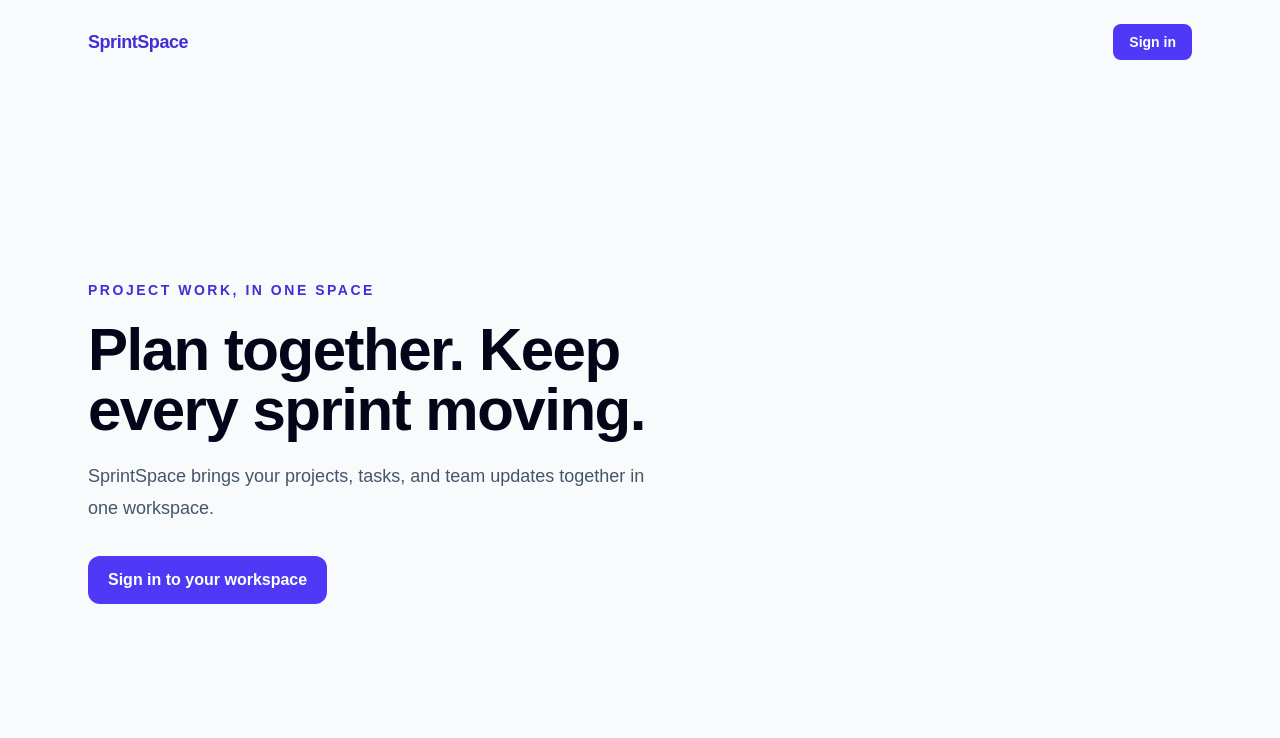
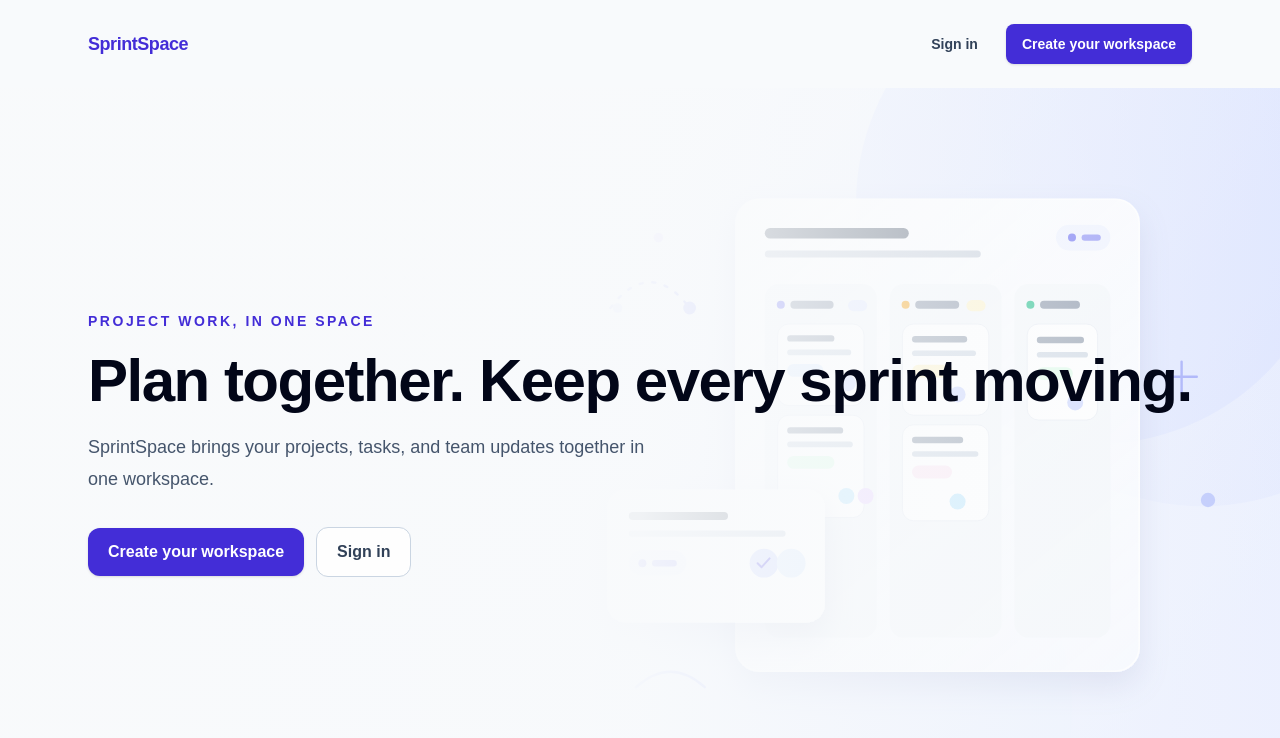
Before and after one commit to Sanku1299/SprintSpace, a Next.js app: page / in a window 1280 px wide. Shown: the top 738 px of the page. Built offline with nearby package versions, Linux system fonts and the light colour scheme; no server answers.

Commit message:
Add workspace signup CTA and hero background

```diff
--- a/src/app/(marketing)/page.tsx
+++ b/src/app/(marketing)/page.tsx
@@ -23,36 +23,56 @@ async function HomePageContent() {
   const session = await auth();
 
   return (
-    <main className="flex min-h-screen flex-col bg-slate-50 text-slate-950">
-      <header className="mx-auto flex w-full max-w-6xl items-center justify-between px-6 py-6">
+    <main className="flex min-h-screen flex-col overflow-hidden bg-slate-50 text-slate-950">
+      <header className="relative z-10 mx-auto flex w-full max-w-6xl items-center justify-between px-6 py-6">
         <Link href="/" className="text-lg font-bold tracking-tight text-indigo-700">
           SprintSpace
         </Link>
+        <nav className="flex items-center gap-3" aria-label="Account">
           {session?.user ? (
             <Link
               href="/dashboard"
-            className="rounded-lg bg-indigo-600 px-4 py-2 text-sm font-semibold text-white transition hover:bg-indigo-700 focus:outline-none focus:ring-4 focus:ring-indigo-200"
+              className="rounded-lg bg-indigo-700 px-4 py-2.5 text-sm font-semibold text-white shadow-sm transition hover:bg-indigo-800 focus:outline-none focus:ring-4 focus:ring-indigo-200"
             >
               Open dashboard
             </Link>
           ) : (
+            <>
               <Link
                 href="/login"
-            className="rounded-lg bg-indigo-600 px-4 py-2 text-sm font-semibold text-white transition hover:bg-indigo-700 focus:outline-none focus:ring-4 focus:ring-indigo-200"
+                className="rounded-lg px-4 py-2.5 text-sm font-semibold text-slate-700 transition hover:bg-white/70 hover:text-indigo-700 focus:outline-none focus:ring-4 focus:ring-indigo-200"
               >
                 Sign in
               </Link>
+              <Link
+                href="/register"
+                className="rounded-lg bg-indigo-700 px-4 py-2.5 text-sm font-semibold text-white shadow-sm transition hover:bg-indigo-800 focus:outline-none focus:ring-4 focus:ring-indigo-200"
+              >
+                Create your workspace
+              </Link>
+            </>
           )}
+        </nav>
       </header>
 
-      <section className="mx-auto flex w-full max-w-6xl flex-1 items-center px-6 py-16">
-        <div className="max-w-2xl">
+      <section className="relative isolate flex flex-1 items-center overflow-hidden bg-slate-50">
+        <div
+          aria-hidden="true"
+          className="pointer-events-none absolute inset-0 z-0 bg-cover bg-center bg-no-repeat"
+          style={{ backgroundImage: "url('/workspace-hero.svg')" }}
+        />
+        <div
+          aria-hidden="true"
+          className="pointer-events-none absolute inset-0 z-0 bg-gradient-to-r from-slate-50 via-slate-50/95 to-slate-50/20"
+        />
+
+        <div className="relative z-10 mx-auto w-full max-w-6xl px-6 py-16 sm:py-20 lg:py-28">
           <p className="text-sm font-semibold uppercase tracking-[0.18em] text-indigo-700">
             Project work, in one space
           </p>
           {session?.user ? (
             <>
-              <h1 className="mt-5 text-4xl font-semibold tracking-tight sm:text-6xl">
+              <h1 className="mt-5 max-w-2xl text-4xl font-semibold tracking-tight sm:text-6xl">
                 Welcome back.
               </h1>
               <p className="mt-5 max-w-xl text-lg leading-8 text-slate-600">
@@ -67,12 +87,20 @@ async function HomePageContent() {
               <p className="mt-5 max-w-xl text-lg leading-8 text-slate-600">
                 SprintSpace brings your projects, tasks, and team updates together in one workspace.
               </p>
+              <div className="mt-8 flex flex-wrap items-center gap-3">
+                <Link
+                  href="/register"
+                  className="inline-flex min-h-12 items-center rounded-xl bg-indigo-700 px-5 py-3 font-semibold text-white shadow-sm transition hover:bg-indigo-800 focus:outline-none focus:ring-4 focus:ring-indigo-200"
+                >
+                  Create your workspace
+                </Link>
                 <Link
                   href="/login"
-                className="mt-8 inline-flex rounded-xl bg-indigo-600 px-5 py-3 font-semibold text-white transition hover:bg-indigo-700 focus:outline-none focus:ring-4 focus:ring-indigo-200"
+                  className="inline-flex min-h-12 items-center rounded-xl border border-slate-300 bg-white/80 px-5 py-3 font-semibold text-slate-700 transition hover:border-indigo-300 hover:text-indigo-700 focus:outline-none focus:ring-4 focus:ring-indigo-200"
                 >
-                Sign in to your workspace
+                  Sign in
                 </Link>
+              </div>
             </>
           )}
         </div>
```
Also changed, not shown: public/workspace-hero.svg (added). Lines whose indentation alone changed are shown as unchanged.
